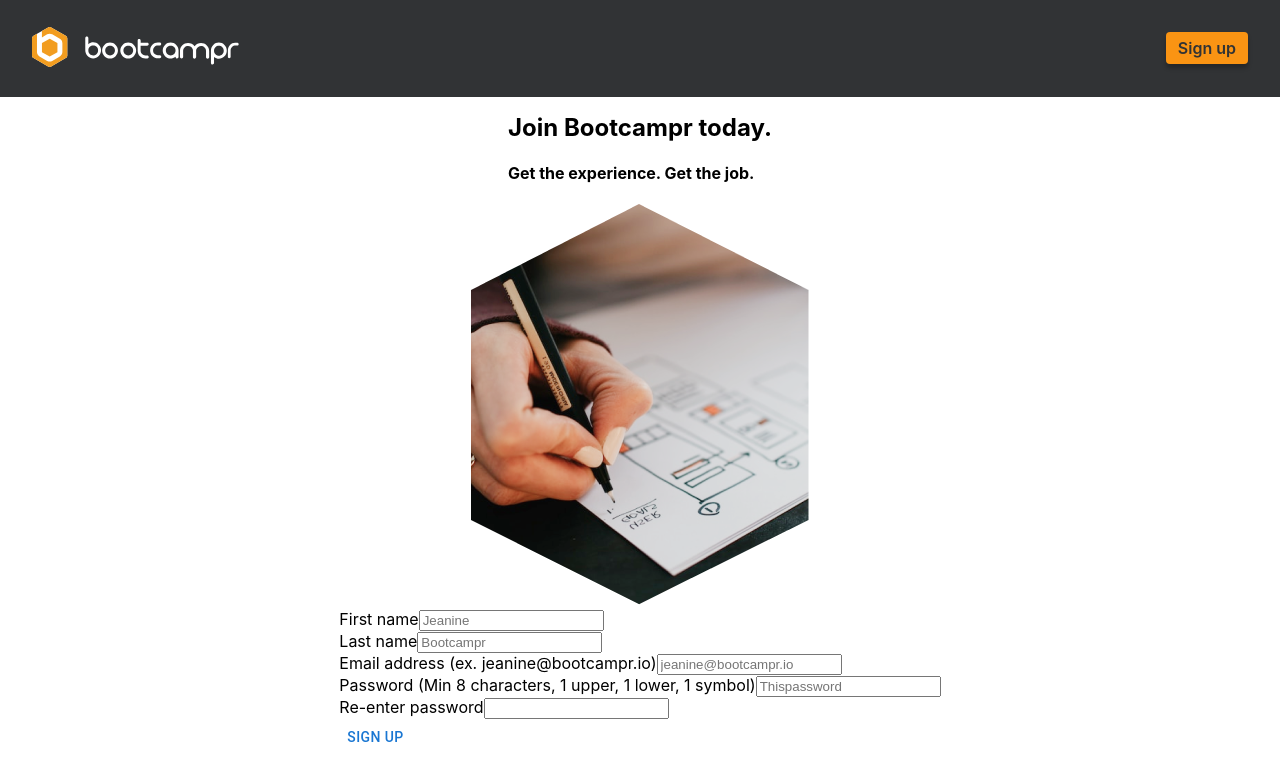
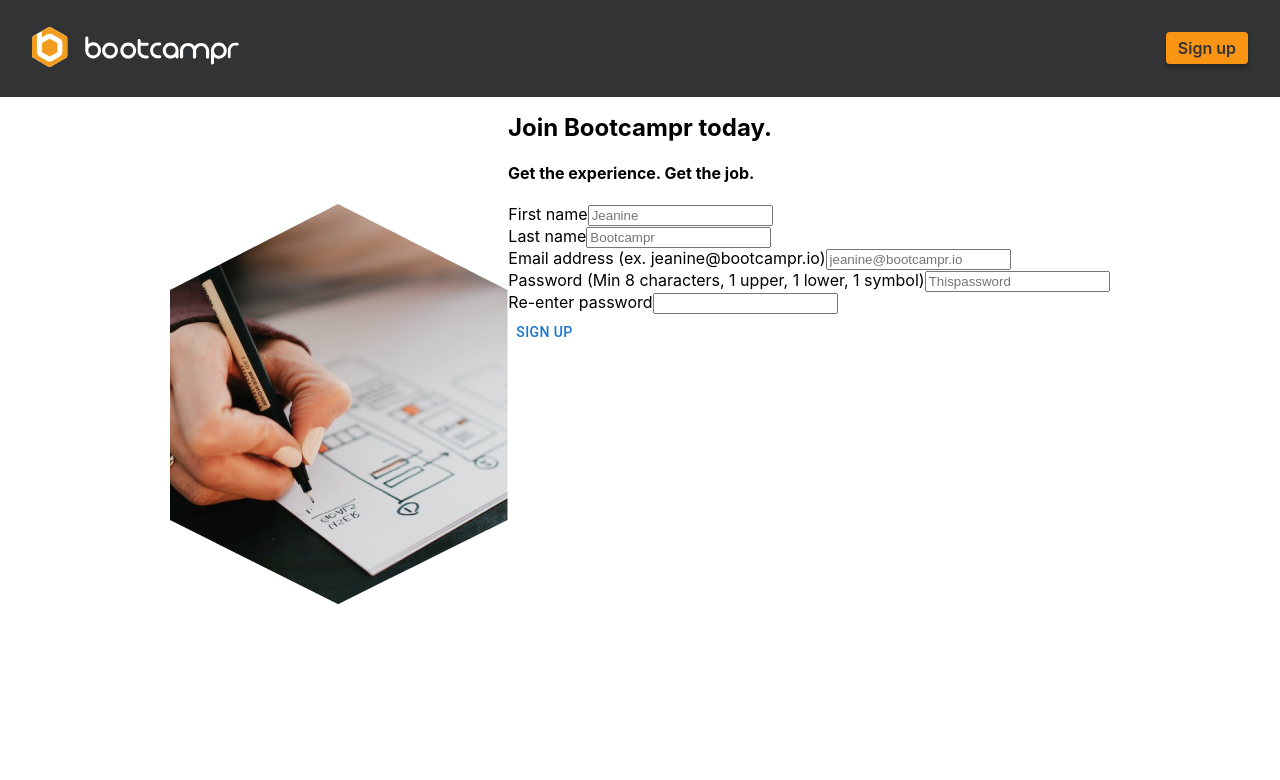
Before and after one commit to yeezick/bootcampr-assessment, a React (Create React App) app in the folder frontend/: page /sign-up in a window 1280 px wide. Shown: the top 780 px of the page. Built offline with nearby package versions, Linux system fonts and the light colour scheme.

Commit message:
Add media query and basic flex styling for sign up body

```diff
--- a/frontend/src/screens/Signup/Signup.scss
+++ b/frontend/src/screens/Signup/Signup.scss
@@ -2,4 +2,17 @@
     align-items: center;
     display: flex;
     flex-direction: column;
+
+    .body-container {
+        display: flex;
+        flex-direction: column;
+    }
+
+    @media (min-width: 900px) {
+        .body-container {
+        flex-direction: row;
+        }
+    }
+
+
 }
--- a/frontend/src/screens/Signup/Signup.tsx
+++ b/frontend/src/screens/Signup/Signup.tsx
@@ -67,6 +67,7 @@ export const Signup: React.FC = () => {
         <h2>Join Bootcampr today.</h2>
         <h4>Get the experience. Get the job.</h4>
       </div>
+      <div className='body-container'>
       <div className='image-container'>
         <div className='image-wrapper'>
         <img src={signup}></img>
@@ -177,6 +178,7 @@ export const Signup: React.FC = () => {
             </div>
         </form>
       </div>
+      </div>
     </div>
   )
 }
```
